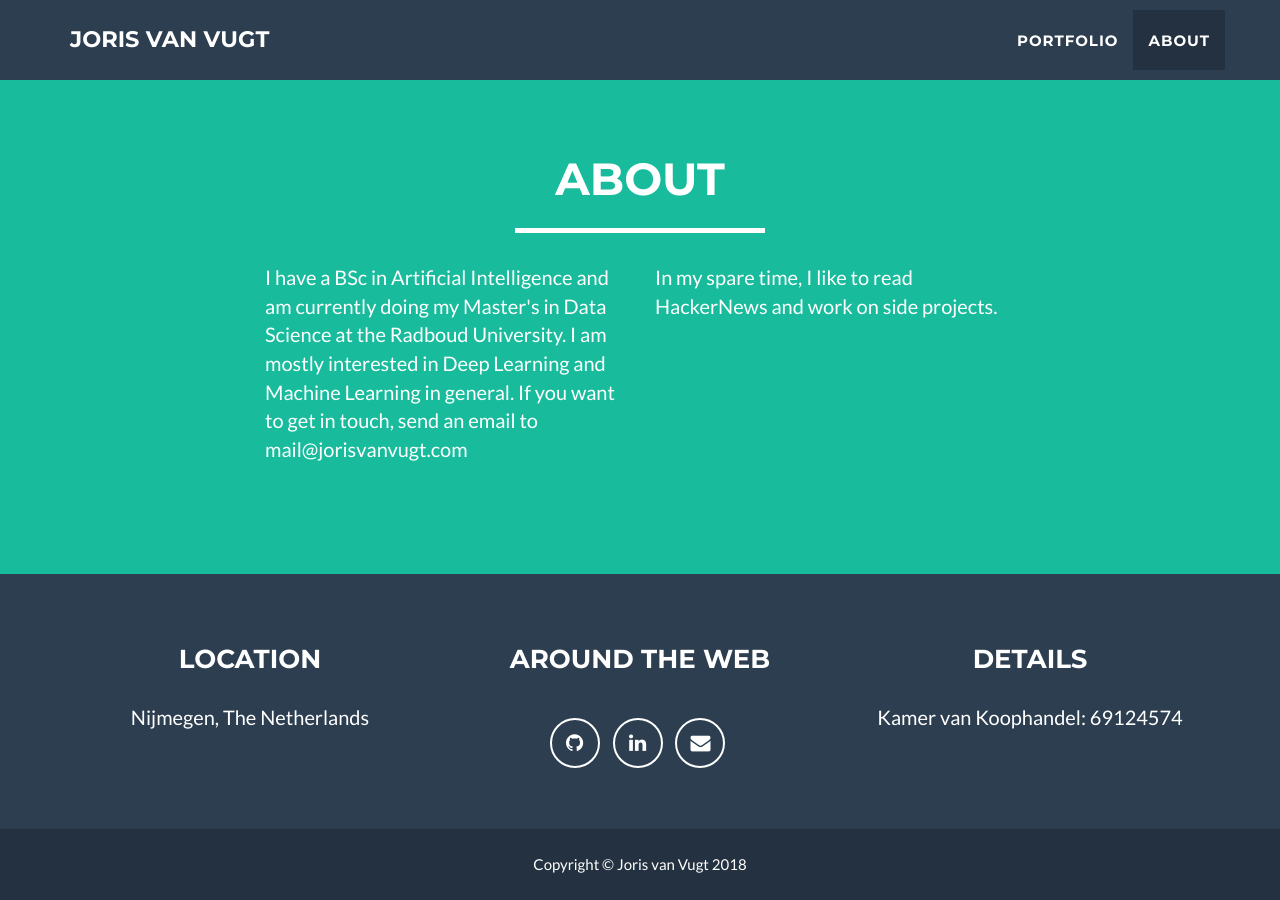
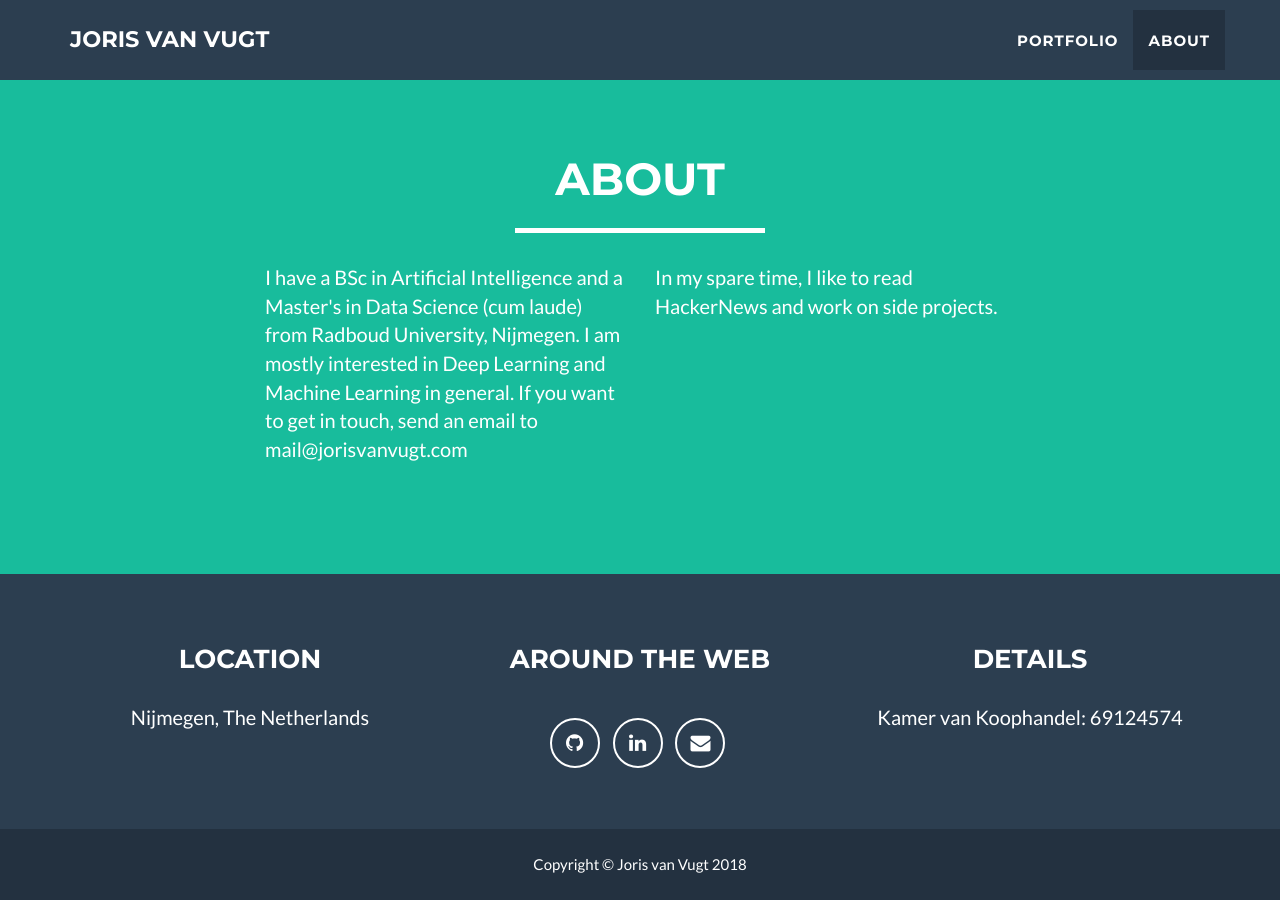
Before and after one commit to jvanvugt/jvanvugt.github.io, a Jekyll site: the page built from index.html, in a window 1280 px wide and 900 px high, scrolled down 1133 px. Built offline with Jekyll 4.4.1, drawn with Linux system fonts in a browser that asks for light colours.

Commit message:
Update about.html

```diff
--- a/_includes/about.html
+++ b/_includes/about.html
@@ -9,7 +9,7 @@
             </div>
             <div class="row">
                 <div class="col-lg-4 col-lg-offset-2">
-                    <p>I have a BSc in Artificial Intelligence and am currently doing my Master's in Data Science at the Radboud University. I am mostly interested in Deep Learning and Machine Learning in general. If you want to get in touch, send an email to mail@jorisvanvugt.com</p>
+                    <p>I have a BSc in Artificial Intelligence and a Master's in Data Science (cum laude) from Radboud University, Nijmegen. I am mostly interested in Deep Learning and Machine Learning in general. If you want to get in touch, send an email to mail@jorisvanvugt.com</p>
                 </div>
                 <div class="col-lg-4">
                     <p>In my spare time, I like to read HackerNews and work on side projects.</p>
```
